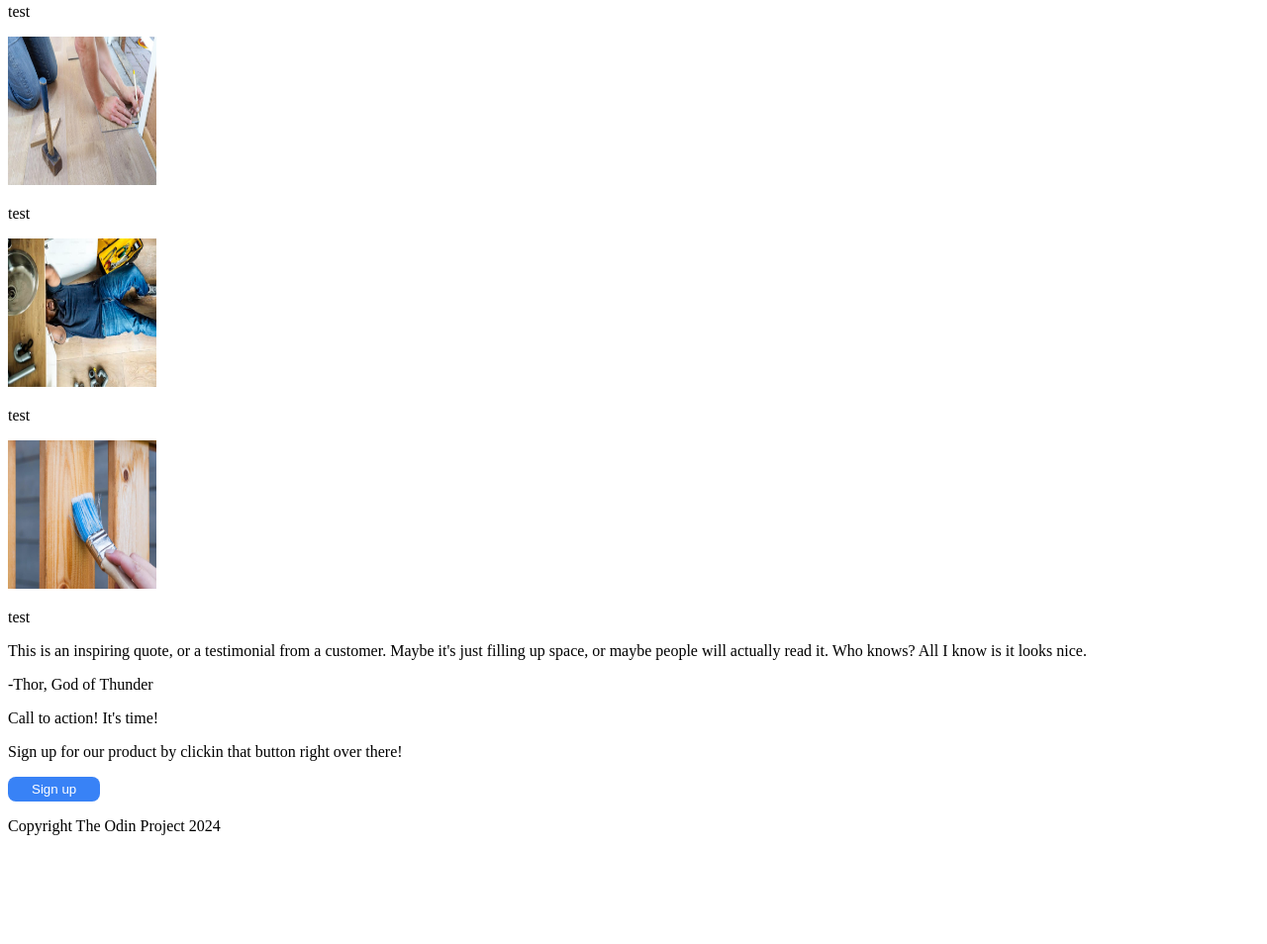
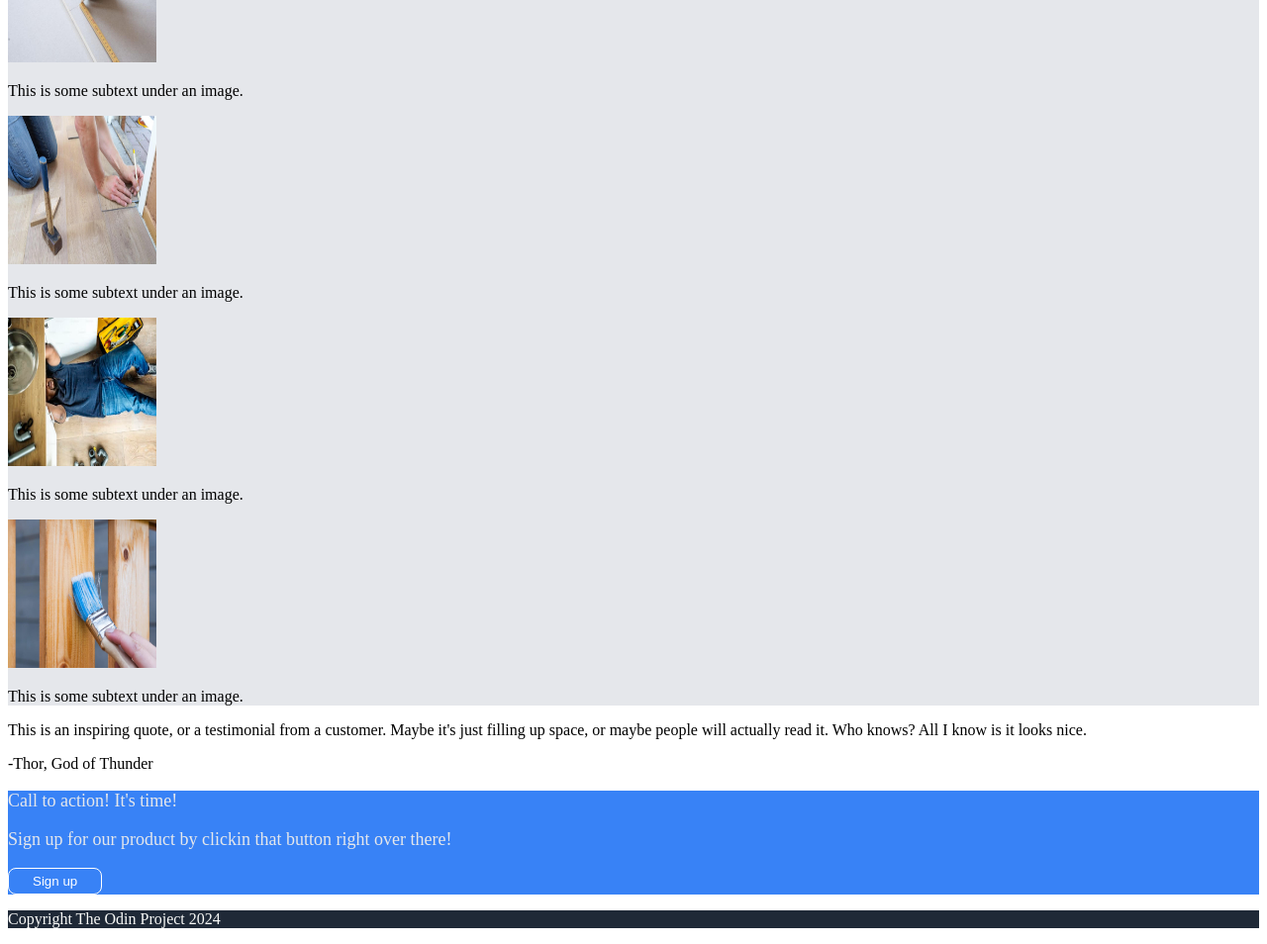
Before and after one commit to tcarl9/odin-landing-page, a plain HTML site: page index.html in a window 1280 px wide. Shown: the part 644-1598 px from the top of the page at 99% size. Before the commit the page ends 1504 px from the top, so only its background shows below. Drawn offline with Linux system fonts and the light colour scheme.

Commit message:
feat: added all CSS without Flexbox

```diff
--- a/index.html
+++ b/index.html
@@ -24,15 +24,16 @@
     </div>
     </div>
     <div class="services">
+        <h1>Some random information.</h1>
         <!--need to add four photos in here -->
         <img src="images/drywall.jpg" alt="drywall" width="150" height="150">
-        <p>test</p>
+        <p>This is some subtext under an image.</p>
         <img src="images/flooring.jpg" alt="flooring" width="150" height="150">
-        <p>test</p>
+        <p>This is some subtext under an image.</p>
         <img src="images/plumbing.jpg" alt="plumbing" width="150" height="150">
-        <p>test</p>
+        <p>This is some subtext under an image.</p>
         <img src="images/exterior.jpg" alt="exterior" width="150" height="150">
-        <p>test</p>
+        <p>This is some subtext under an image.</p>
     </div>
     <div class="quote">
         <p>This is an inspiring quote, or a testimonial from a customer. Maybe it's just filling up space, or maybe people will actually read it. Who knows? All I know is it looks nice.</p>
@@ -41,7 +42,7 @@
     <div class="contact">
         <p>Call to action! It's time!</p>
         <p>Sign up for our product by clickin that button right over there!</p>
-        <button>Sign up</button>
+        <button class="button-border">Sign up</button>
     </div>
     <div class="footer">
         <p>Copyright The Odin Project 2024</p>
--- a/styles.css
+++ b/styles.css
@@ -1,4 +1,4 @@
-.header{
+.header, .footer{
     background-color: #1F2937;
     color: #F9FAF8;
 }
@@ -21,3 +21,18 @@ button {
     padding: 5px 24px;
     border: none;
 }
+.services {
+    background-color: #E5E7EB;
+}
+.services .p {
+    color: red;
+}
+.contact {
+    background-color: #3882F6;
+    font-size: 18px;
+    color: #E5E7EB;
+}
+
+.button-border{
+    border: 1px white solid;
+}
```
